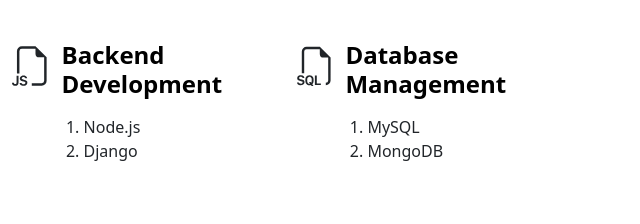
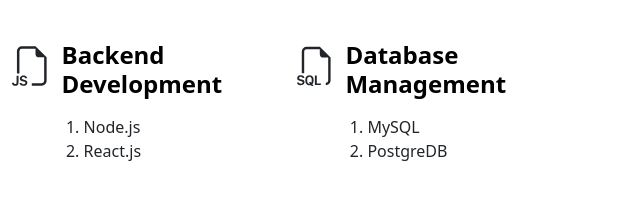
Before and after one commit to Guruvarshini/Personal-Website, a plain HTML site: page index.html in a window 1280 px wide. Shown: the part 1360-1584 px from the top of the page, 640-1280 px from the left. Drawn offline with nearby package versions, Linux system fonts and the light colour scheme.

Commit message:
Update index.html 2

```diff
--- a/index.html
+++ b/index.html
@@ -248,7 +248,7 @@
         </svg>
         <div>
           <h3 class="fw-bold mb-0 fs-4 text-body-emphasis" style="margin-left: 10px;">Backend Development</h3>
-          <p><ol><li>Node.js</li><li>Django</li></ol></p>
+          <p><ol><li>Node.js</li><li>React.js</li></ol></p>
         </div>
       </div>
       <div class="col d-flex align-items-start">
@@ -257,7 +257,7 @@
         </svg>
         <div>
           <h3 class="fw-bold mb-0 fs-4 text-body-emphasis" style="margin-left: 10px;">Database Management</h3>
-          <p><ol><li>MySQL</li><li>MongoDB</li></ol></p>
+          <p><ol><li>MySQL</li><li>PostgreDB</li></ol></p>
         </div>
       </div>
       <div class="col d-flex align-items-start">
```
